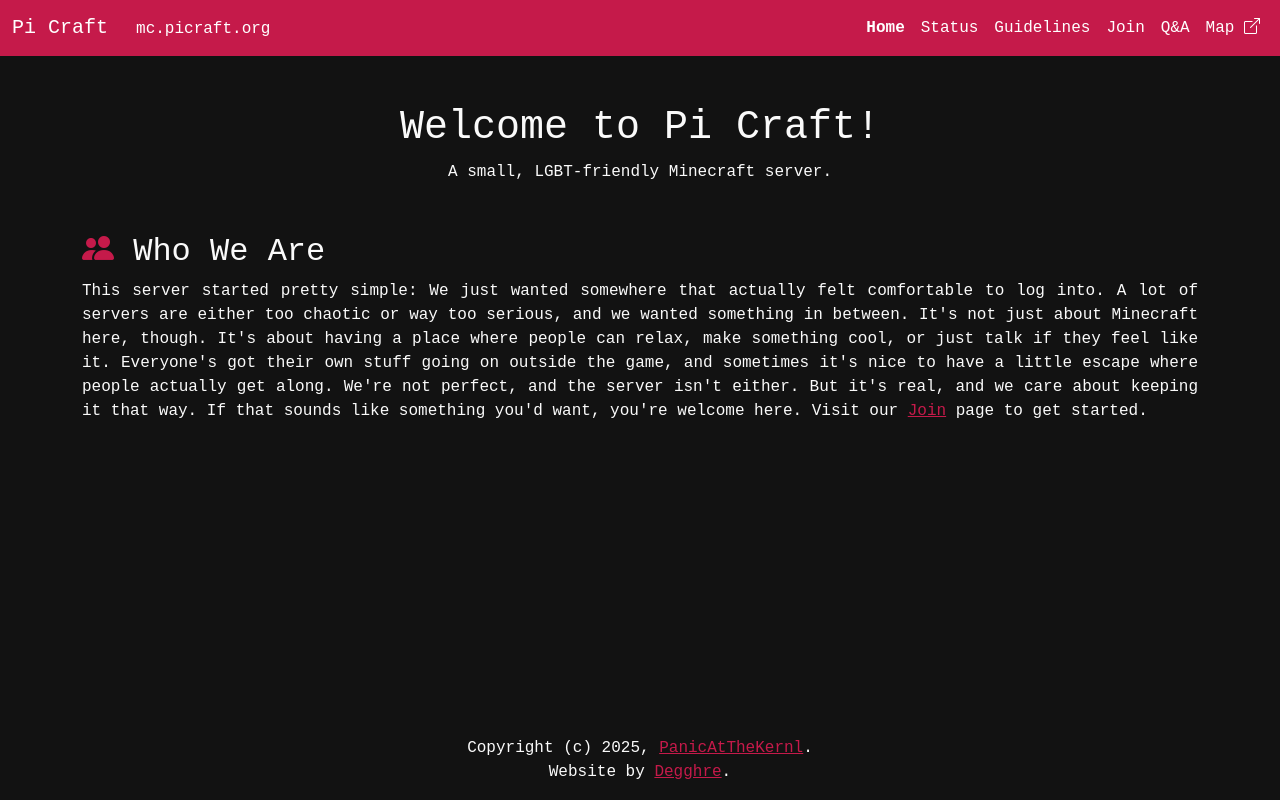
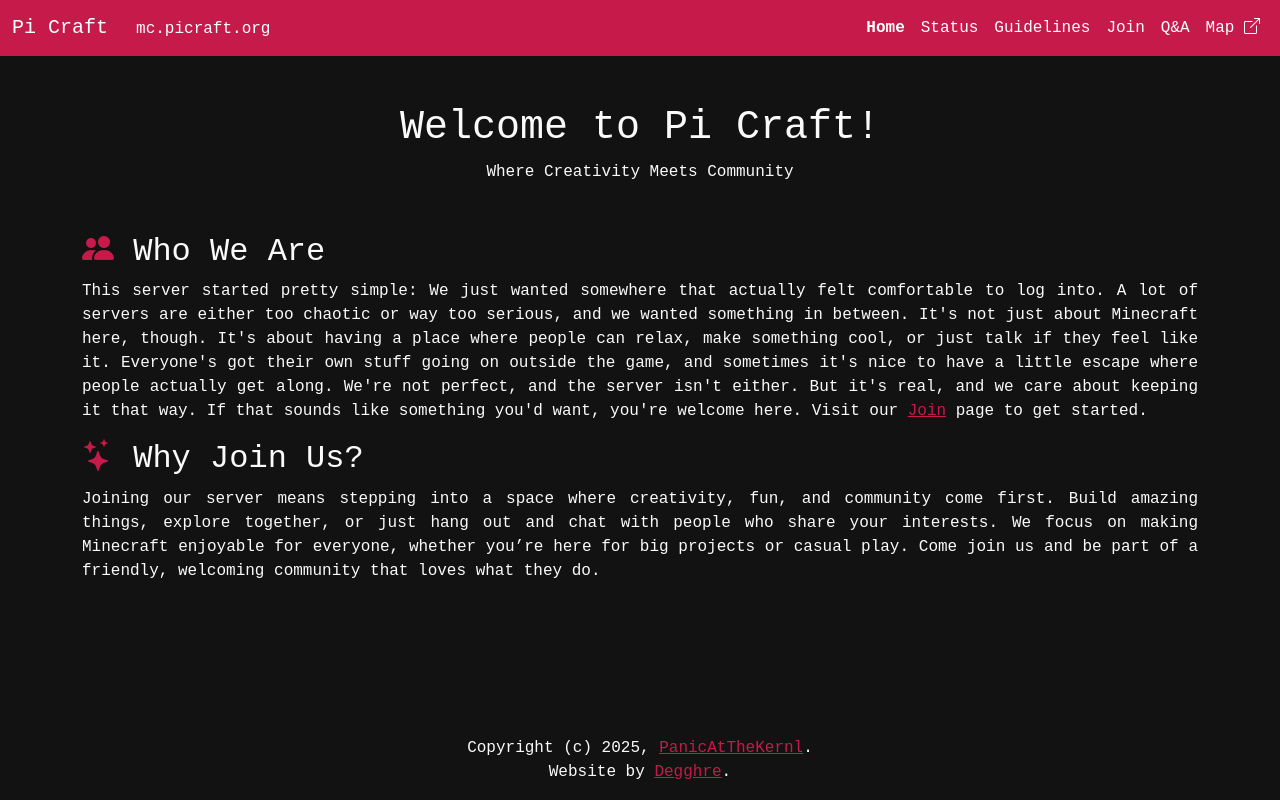
Before and after one commit to PanicAtTheKernl/WebsiteCraft, a plain HTML site: page index.html in a window 1280 px wide. Drawn offline with nearby package versions, Linux system fonts and the light colour scheme; no server answers; a web font is replaced by a local one.

Commit message:
Add new changes to home page

```diff
--- a/index.html
+++ b/index.html
@@ -68,10 +68,12 @@
         <section id="home" class="page active">
           <div class="sect-title text-center">
             <h1>Welcome to Pi Craft!</h1>
-            <p>A small, LGBT-friendly Minecraft server.</p>
+            <p>Where Creativity Meets Community</p>
           </div>
           <h2><i class="bi bi-people-fill"></i> Who We Are</h2>
           <p>This server started pretty simple: We just wanted somewhere that actually felt comfortable to log into. A lot of servers are either too chaotic or way too serious, and we wanted something in between. It's not just about Minecraft here, though. It's about having a place where people can relax, make something cool, or just talk if they feel like it. Everyone's got their own stuff going on outside the game, and sometimes it's nice to have a little escape where people actually get along. We're not perfect, and the server isn't either. But it's real, and we care about keeping it that way. If that sounds like something you'd want, you're welcome here. Visit our <a href="#" onclick="showPage('join');">Join</a> page to get started.</p>
+          <h2><i class="bi bi-stars"></i> Why Join Us?</h2>
+          <p>Joining our server means stepping into a space where creativity, fun, and community come first. Build amazing things, explore together, or just hang out and chat with people who share your interests. We focus on making Minecraft enjoyable for everyone, whether you’re here for big projects or casual play. Come join us and be part of a friendly, welcoming community that loves what they do.</p>
         </section>
         <section id="status" class="page">
           <div class="sect-title text-center">
```
